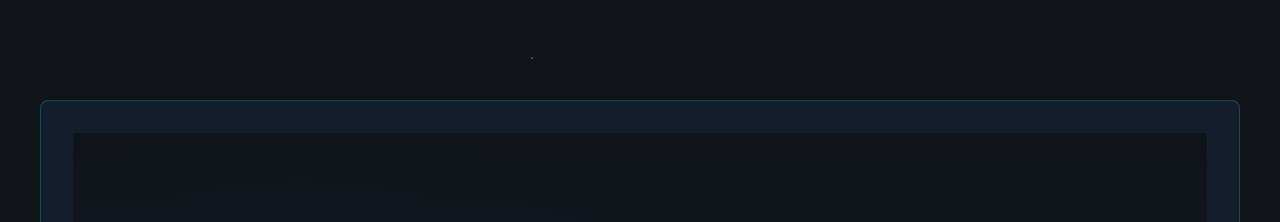
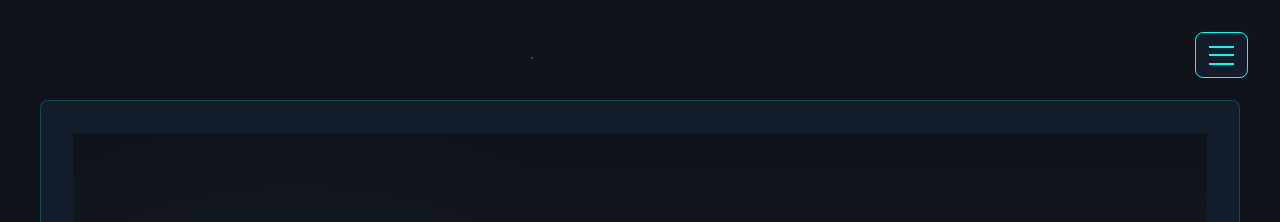
Before and after one commit to fr3akazo1d-sec/personal-website, a Jekyll site: the page built from _posts/2025-11-03-markdown-cheatsheet.md, in a window 1280 px wide. Shown: the top 222 px of the page. Built offline with Jekyll 4.4.1, drawn with Linux system fonts in a browser that asks for light colours.

Commit message:
Fix: Mobile hamburger menu missing on blog posts
- Moved mobile-menu-toggle button outside nav element
- Fixed position: fixed CSS to work correctly
- Button now appears on iPad/iPhone as expected

```diff
--- a/_layouts/post.html
+++ b/_layouts/post.html
@@ -2,13 +2,15 @@
 layout: default
 ---
 
+<!-- Mobile Menu Toggle -->
+<button class="mobile-menu-toggle" aria-label="Toggle menu">
+    <span class="hamburger-line"></span>
+    <span class="hamburger-line"></span>
+    <span class="hamburger-line"></span>
+</button>
+
 <!-- Navigation -->
 <nav class="nav-menu" style="position: fixed; top: 0; left: 0; right: 0; z-index: 1000; background: var(--bg-main); border-bottom: 1px solid rgba(0, 255, 247, 0.2); padding: 1rem 0;">
-    <button class="mobile-menu-toggle" aria-label="Toggle menu" style="position: absolute; right: 1rem; top: 50%; transform: translateY(-50%);">
-        <span class="hamburger-line"></span>
-        <span class="hamburger-line"></span>
-        <span class="hamburger-line"></span>
-    </button>
     <ul>
         <li><a href="{{ site.baseurl }}/" class="nav-link">Home</a></li>
         <li><a href="{{ site.baseurl }}/index.html#about" class="nav-link">About</a></li>
```
